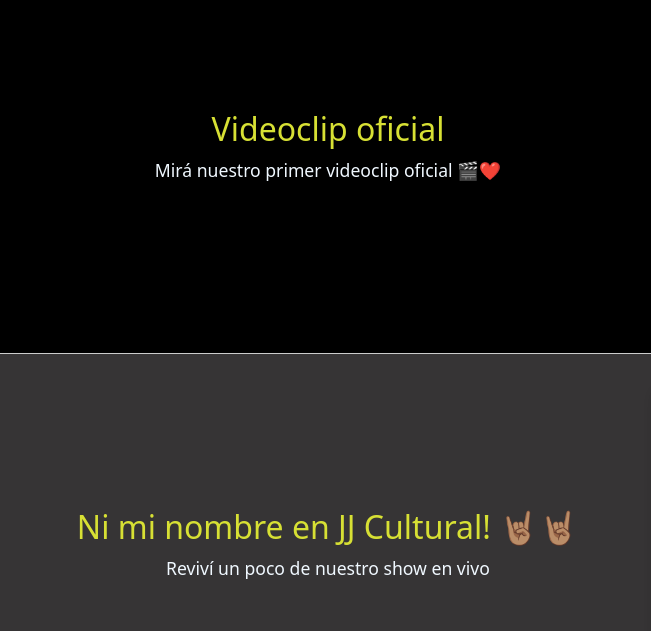
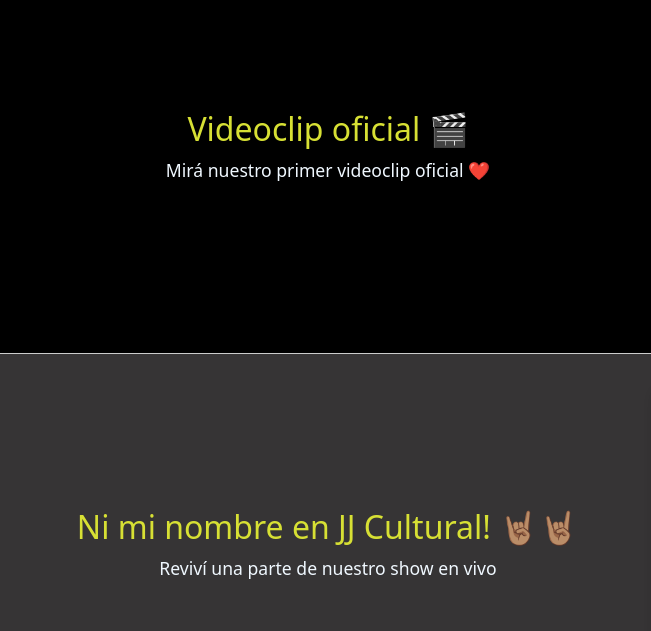
Before and after one commit to Nachitopachito/tp1coder, a plain HTML site: page pages/videos.html in a window 1280 px wide. Shown: the part 113-744 px from the top of the page, 0-651 px from the left. Drawn offline with nearby package versions, Linux system fonts and the light colour scheme.

Commit message:
cambie text en vid.

```diff
--- a/pages/videos.html
+++ b/pages/videos.html
@@ -45,8 +45,8 @@
    <main>
     <section class="video-flex">
       <div class="video-texto">
-        <h2>Videoclip oficial</h2>
-        <p>Mirá nuestro primer videoclip oficial 🎬❤️ </p>
+        <h2>Videoclip oficial 🎬</h2>
+        <p>Mirá nuestro primer videoclip oficial ❤️ </p>
       </div>
       <div class="video-wrapper">
         <iframe width="560" height="315" src="https://www.youtube.com/embed/u5HHRHrSM24" title="YouTube video player" frameborder="0" allow="accelerometer; autoplay; clipboard-write; encrypted-media; gyroscope; picture-in-picture" allowfullscreen></iframe>
@@ -56,7 +56,7 @@
     <div class="video-flex alt">
       <div class="video-texto">
         <h2>Ni mi nombre en JJ Cultural! 🤘🏽🤘🏽 </h2>
-        <p>Reviví un poco de nuestro show en vivo </p>
+        <p>Reviví una parte de nuestro show en vivo </p>
       </div>
       <div class="video-wrapper">
         <iframe src="https://www.youtube.com/embed/ei6uFEwILiA" frameborder="0" allowfullscreen></iframe>
```
Also changed, not shown: 1 other file.
